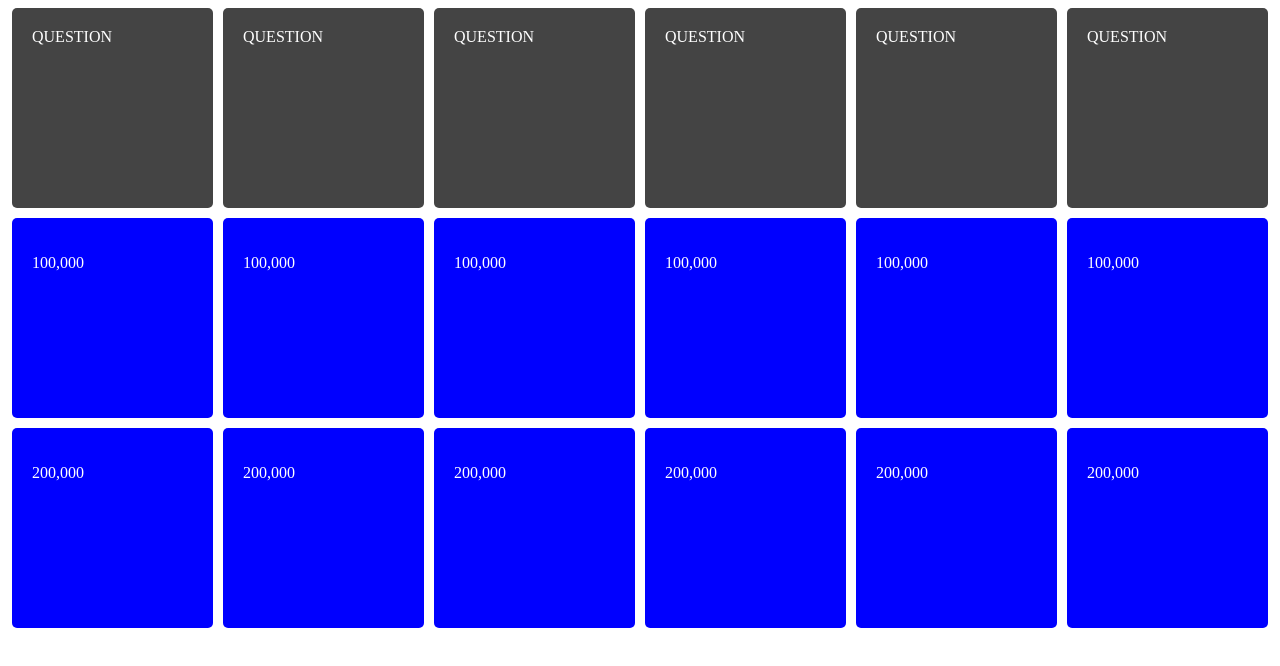
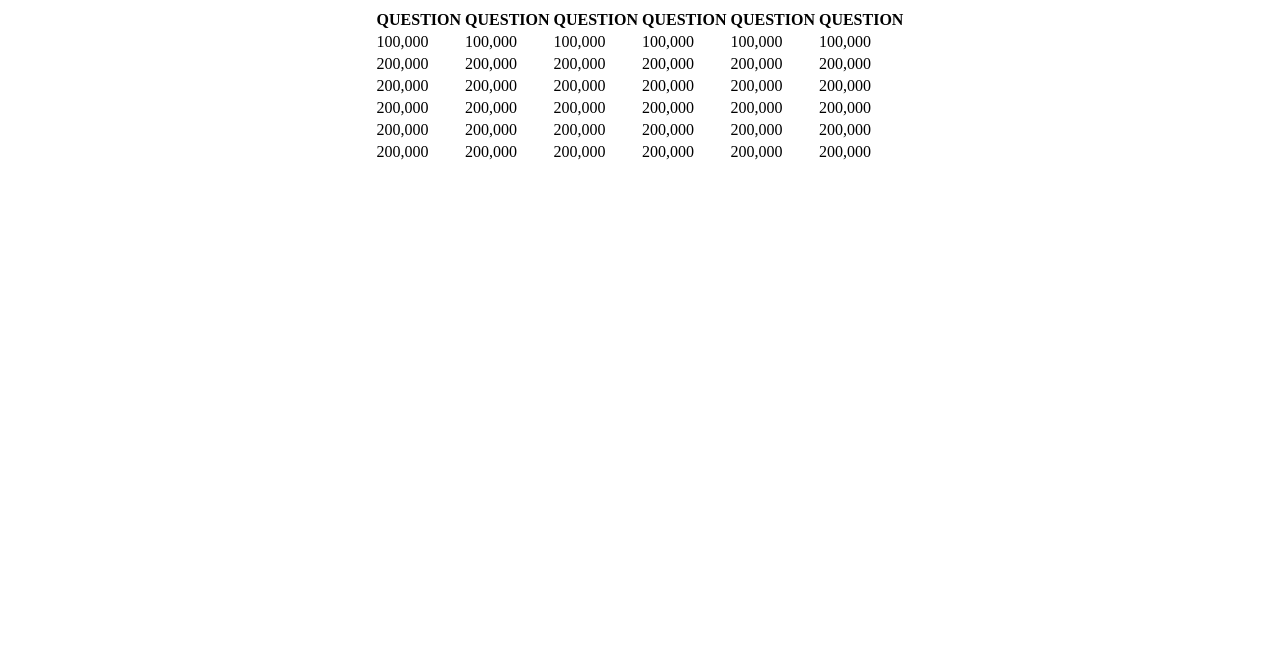
Before and after one commit to mikeyriver/mikeyriver.github.io, a plain HTML site: page jeopardy.html in a window 1280 px wide. Drawn offline with Linux system fonts and the light colour scheme; no server answers.

Commit message:
update used tables instead

```diff
--- a/jeopardy.html
+++ b/jeopardy.html
@@ -7,7 +7,68 @@
 
 		</header>
 		<body>
+			<table align="center">
+				<tr>
+					<th class="qhead" ><p class="question">QUESTION</p></th>
+					<th class="qhead"><p class="question">QUESTION</p></th>
+					<th class="qhead"><p class="question">QUESTION</p></th>
+					<th class="qhead"><p class="question">QUESTION</p></th>
+					<th class="qhead"><p class="question">QUESTION</p></th>
+					<th class="qhead"><p class="question">QUESTION</p></th>
+				</tr>
+				<tr>
+					<td class="tdanswer"><p id="1" onclick="changeText(this, this.id)" >100,000</p></td>
+					<td class="tdanswer"><p id="2" onclick="changeText(this, this.id)" >100,000</p></td>
+					<td class="tdanswer"><p id="3" onclick="changeText(this, this.id)" >100,000</p></td>
+					<td class="tdanswer"><p id="4" onclick="changeText(this, this.id)" >100,000</p></td>
+					<td class="tdanswer"><p id="5" onclick="changeText(this, this.id)" >100,000</p></td>
+					<td class="tdanswer"><p id="6" onclick="changeText(this, this.id)" >100,000</p></td>
+				</tr>
+				<tr>
+					<td class="tdanswer"><p id="7" onclick="changeText(this, this.id)" >200,000</p></td>
+					<td class="tdanswer"><p id="8" onclick="changeText(this, this.id)" >200,000</p></td>
+					<td class="tdanswer"><p id="9" onclick="changeText(this, this.id)" >200,000</p></td>
+					<td class="tdanswer"><p id="10" onclick="changeText(this, this.id)" >200,000</p></td>
+					<td class="tdanswer"><p id="11" onclick="changeText(this, this.id)" >200,000</p></td>
+					<td class="tdanswer"><p id="12" onclick="changeText(this, this.id)" >200,000</p></td>
+				</tr>
+				<tr>
+					<td class="tdanswer"><p id="13" onclick="changeText(this, this.id)" >200,000</p></td>
+					<td class="tdanswer"><p id="14" onclick="changeText(this, this.id)" >200,000</p></td>
+					<td class="tdanswer"><p id="15" onclick="changeText(this, this.id)" >200,000</p></td>
+					<td class="tdanswer"><p id="16" onclick="changeText(this, this.id)" >200,000</p></td>
+					<td class="tdanswer"><p id="17" onclick="changeText(this, this.id)" >200,000</p></td>
+					<td class="tdanswer"><p id="18" onclick="changeText(this, this.id)" >200,000</p></td>
+				</tr>
+				<tr>
+					<td class="tdanswer"><p id="19" onclick="changeText(this, this.id)" >200,000</p></td>
+					<td class="tdanswer"><p id="20" onclick="changeText(this, this.id)" >200,000</p></td>
+					<td class="tdanswer"><p id="21" onclick="changeText(this, this.id)" >200,000</p></td>
+					<td class="tdanswer"><p id="22" onclick="changeText(this, this.id)" >200,000</p></td>
+					<td class="tdanswer"><p id="23" onclick="changeText(this, this.id)" >200,000</p></td>
+					<td class="tdanswer"><p id="24" onclick="changeText(this, this.id)" >200,000</p></td>
+				</tr>
+				<tr>
+					<td class="tdanswer"><p id="25" onclick="changeText(this, this.id)" >200,000</p></td>
+					<td class="tdanswer"><p id="26" onclick="changeText(this, this.id)" >200,000</p></td>
+					<td class="tdanswer"><p id="27" onclick="changeText(this, this.id)" >200,000</p></td>
+					<td class="tdanswer"><p id="28" onclick="changeText(this, this.id)" >200,000</p></td>
+					<td class="tdanswer"><p id="29" onclick="changeText(this, this.id)" >200,000</p></td>
+					<td class="tdanswer"><p id="30" onclick="changeText(this, this.id)" >200,000</p></td>
+				</tr>
+				<tr>
+					<td class="tdanswer"><p id="31" onclick="changeText(this, this.id)" >200,000</p></td>
+					<td class="tdanswer"><p id="32" onclick="changeText(this, this.id)" >200,000</p></td>
+					<td class="tdanswer"><p id="33" onclick="changeText(this, this.id)" >200,000</p></td>
+					<td class="tdanswer"><p id="34" onclick="changeText(this, this.id)" >200,000</p></td>
+					<td class="tdanswer"><p id="35" onclick="changeText(this, this.id)" >200,000</p></td>
+					<td class="tdanswer"><p id="36" onclick="changeText(this, this.id)" >200,000</p></td>
+				</tr>
 
+
+			</table>
+
+			<!--
 			<div class ="wrapper">
 				<div class="pane2">QUESTION</div>
 				<div class="pane2">QUESTION</div>
@@ -28,12 +89,13 @@
 				<div id="q3" class="panel"><p id="11" onclick="changeText(this, this.id)" >200,000</div>
 				<div id="q3" class="panel"><p id="12" onclick="changeText(this, this.id)" >200,000</div>
 			</div>
+			-->
+	     	<p  style="color:white"id="lol"></p>
 
-	     	<p  style="color:white"id="lol"></p>
 			<script>
 				var xhr = new XMLHttpRequest()
 				var lol = '[{"first_name" : "Butty"}]'
-				var url = "http://jservice.io/api/categories?count=20&offset=20"
+				var url = "http://jservice.io/api/categories?count=37&offset=37"
 				var new_json = []
 				xhr.onreadystatechange = function() {
 					if (this.readyState == 4 && this.status == 200) {
```
